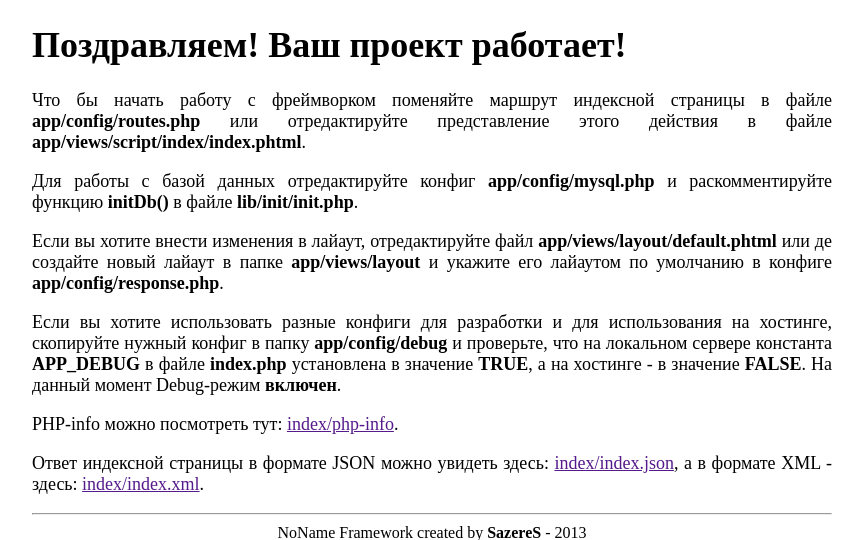
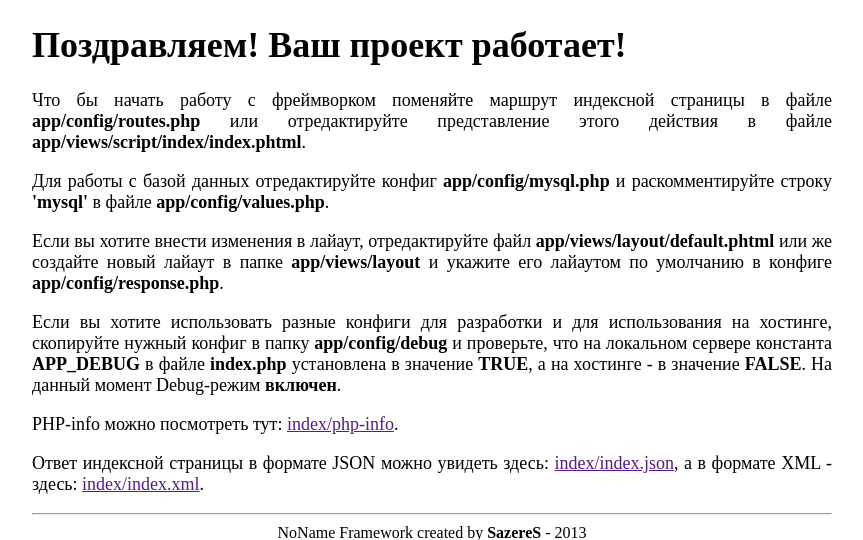
Before and after one commit to SazereS/NoNameFramework, a PHP site: template app/views/scripts/index/index.phtml in a window 1280 px wide. Shown: the part 29-569 px from the top of the page, without its empty margins (208-1071 px from the left). Run offline with PHP 8.4, Linux system fonts and the light colour scheme; the template is opened without the code that fills it, so the values that code supplies are empty; some libraries are stand-ins or nearby versions.

Commit message:
Structure update
Файл 'init.php' перенесен в папку 'app'.
Подключение к базе данных теперь выполнено в виде модуля. Теперь его
просто нужно добавить в автозагрузку.
Теперь ErrorException тоже показывает бэктрейс.
Обновлено описание на дефолтной страничке фреймворка в соответствии с
последними изменениями.

```diff
--- a/app/config/values.php
+++ b/app/config/values.php
@@ -13,6 +13,6 @@ return array(
 
     ),
     'modules' => array(
-
+        //'mysql'
     )
 );
--- a/app/views/scripts/index/index.phtml
+++ b/app/views/scripts/index/index.phtml
@@ -17,8 +17,8 @@
     <center><img src="<?=baseUrl('public/img/logo.png') ?>" alt="NoName Framework" /></center>
     <h1>Поздравляем! Ваш проект работает!</h1>
     <p>Что бы начать работу с фреймворком поменяйте маршрут индексной страницы в файле <strong>app/config/routes.php</strong> или отредактируйте представление этого действия в файле <strong>app/views/script/index/index.phtml</strong>.</p>
-    <p>Для работы с базой данных отредактируйте конфиг <strong>app/config/mysql.php</strong> и раскомментируйте функцию <b>initDb()</b> в файле <strong>lib/init/init.php</strong>.</p>
-    <p>Если вы хотите внести изменения в лайаут, отредактируйте файл <strong>app/views/layout/default.phtml</strong> или де создайте новый лайаут в папке <strong>app/views/layout</strong> и укажите его лайаутом по умолчанию в конфиге <strong>app/config/response.php</strong>.</p>
+    <p>Для работы с базой данных отредактируйте конфиг <strong>app/config/mysql.php</strong> и раскомментируйте строку <b>'mysql'</b> в файле <strong>app/config/values.php</strong>.</p>
+    <p>Если вы хотите внести изменения в лайаут, отредактируйте файл <strong>app/views/layout/default.phtml</strong> или же создайте новый лайаут в папке <strong>app/views/layout</strong> и укажите его лайаутом по умолчанию в конфиге <strong>app/config/response.php</strong>.</p>
     <p>Если вы хотите использовать разные конфиги для разработки и для использования на хостинге, скопируйте нужный конфиг в папку <strong>app/config/debug</strong> и проверьте, что на локальном сервере константа <strong>APP_DEBUG</strong> в файле <strong>index.php</strong> установлена в значение <strong>TRUE</strong>, а на хостинге - в значение <strong>FALSE</strong>. На данный момент Debug-режим <b><?=(APP_DEBUG) ? 'включен' : 'выключен' ?></b>.</p>
     <p>PHP-info можно посмотреть тут: <a href="<?=baseUrl('index/php-info') ?>">index/php-info</a>.</p>
     <p>Ответ индексной страницы в формате JSON можно увидеть здесь: <a href="<?=baseUrl('index/index.json') ?>">index/index.json</a>, а в формате XML - здесь: <a href="<?=baseUrl('index/index.xml') ?>">index/index.xml</a>.</p>
--- a/lib/include.php
+++ b/lib/include.php
@@ -7,4 +7,4 @@ require_once(LIB_PATH . 'init/predispatch.php');
 require_once(LIB_PATH . 'init/configs.php');
 require_once(LIB_PATH . 'modules/router.php');
 require_once(LIB_PATH . 'modules/autoload.php');
-require_once(LIB_PATH . 'init/init.php');
+require_once(APP_PATH . 'init.php');
--- a/lib/init/predispatch.php
+++ b/lib/init/predispatch.php
@@ -14,6 +14,7 @@ function handleError($errno, $errstr, $errfile, $errline, array $errcontext) {
         }
     }
     if (APP_DEBUG) {
+        debugTrace();
         throw new ErrorException($errstr, 0, $errno, $errfile, $errline);
     }
 }
```
Also changed, not shown: app/init.php (added, +10 -0 lines), lib/init/init.php (deleted, +0 -24 lines), lib/modules/mysql.php (added, +13 -0 lines).
